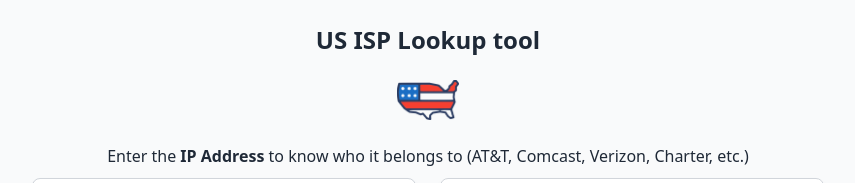
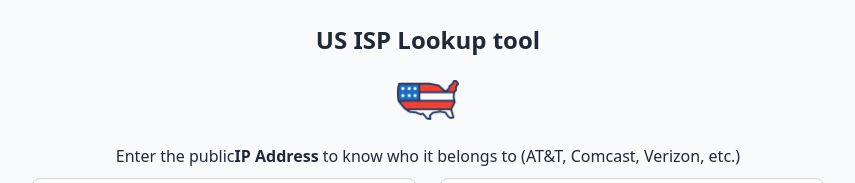
Before and after one commit to danielurra/whois, a website: page public/index.html in a window 1280 px wide. Shown: the top 183 px of the page, without its empty margins (212-1067 px from the left). Drawn offline with Linux system fonts and the light colour scheme.

Commit message:
from local to GitHub and then to production

```diff
--- a/public/index.html
+++ b/public/index.html
@@ -15,7 +15,7 @@
   <div class="text-center mb-6">
     <img src="img/us-map-flag-background.png" alt="US Map Flag" class="mx-auto" style="width: 5%; height: auto;">
   </div>
-  <h3 class="text-center" style="padding-bottom: 10px;">Enter the <b>IP Address</b> to know who it belongs to (AT&T, Comcast, Verizon, Charter, etc.)</h3>
+  <h3 class="text-center" style="padding-bottom: 10px;">Enter the public<b>IP Address</b> to know who it belongs to (AT&T, Comcast, Verizon, etc.)</h3>
 
   <div class="wan-container flex flex-col md:flex-row justify-center gap-6">
 
```
